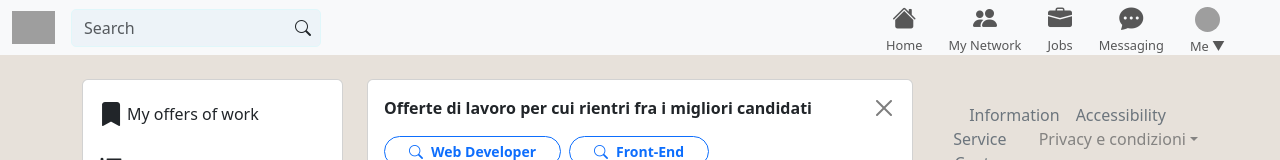
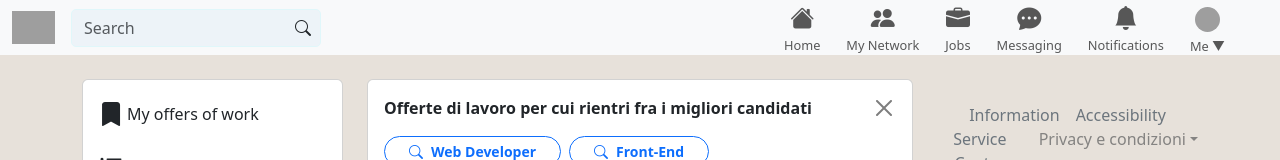
Before and after one commit to adrianobruzzese/linkedin-3rd-bw, a React (Vite) app: page /jobs in a window 1280 px wide. Shown: the top 160 px of the page. Built offline with nearby package versions, Linux system fonts and the light colour scheme; no server answers; grey boxes are pictures that could not be loaded.

Commit message:
fixed mobile view on navbar

```diff
--- a/src/components/CustomNavbar.jsx
+++ b/src/components/CustomNavbar.jsx
@@ -121,6 +121,10 @@ function NavbarComponent() {
               >
                 <i className="bi bi-chat-dots-fill"></i>{' '}
                 <div className="nav-label">Messaging</div>
+              </Nav.Link>
+              <Nav.Link href="#network" className="nav-icon d-none d-lg-block">
+                <i className="bi bi-bell-fill"></i>
+                <div className="nav-label">Notifications</div>
               </Nav.Link>
               <NavDropdown
                 title={
```
Also changed, not shown: src/style/_navbar.scss (+7 -2 lines), src/style/style.css, 1 other file (tests, documents, lock files or other folders).
